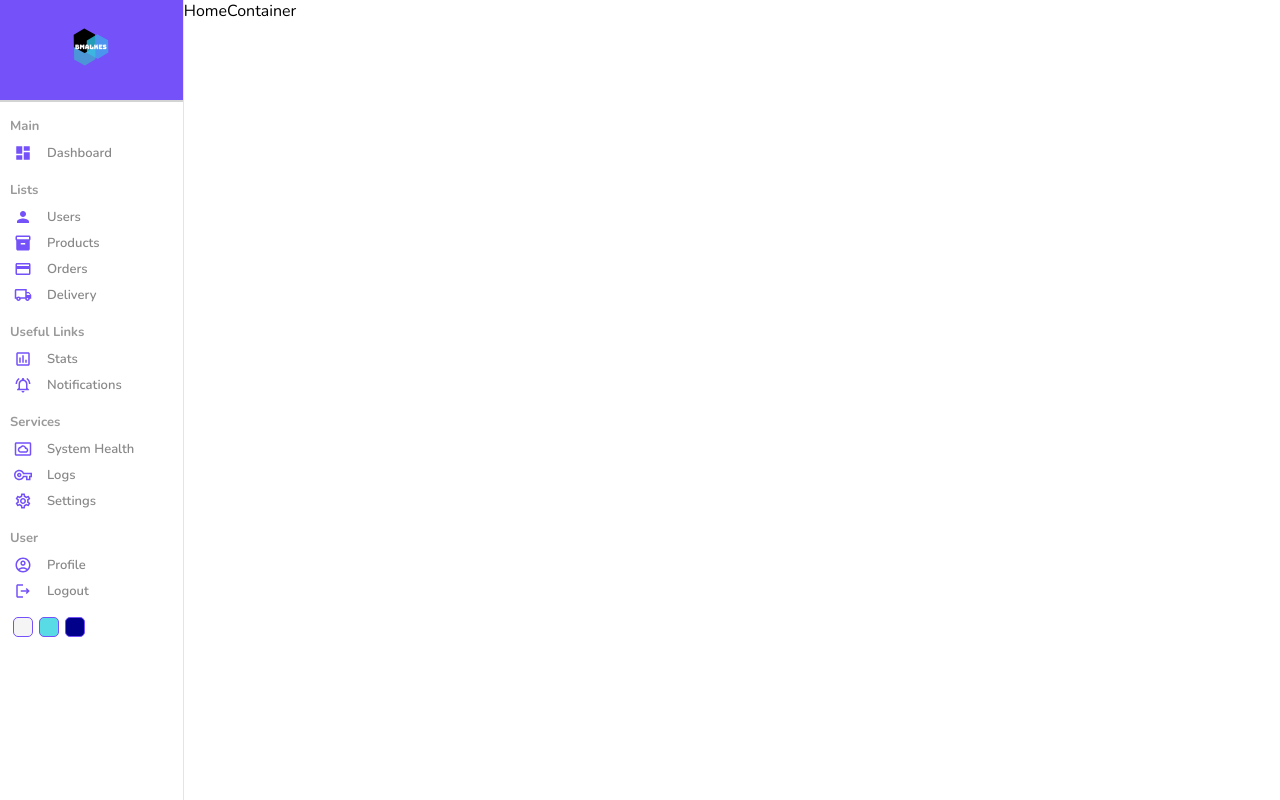
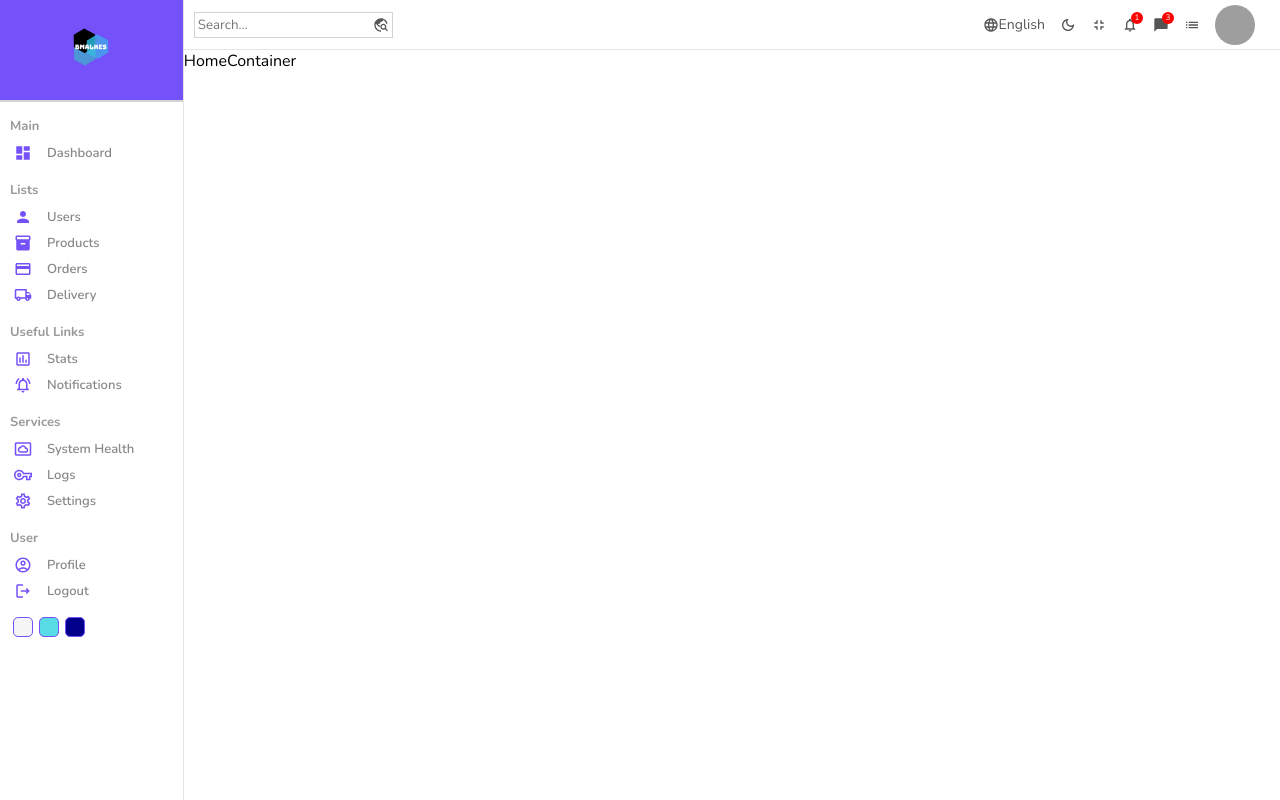
Before and after one commit to BmAlkes/react-admin-app, a React (Create React App) app: page / in a window 1280 px wide. Built offline with nearby package versions, Linux system fonts and the light colour scheme; grey boxes are pictures that could not be loaded.

Commit message:
feat:navbar

```diff
--- a/src/components/Navbar/Navbar.jsx
+++ b/src/components/Navbar/Navbar.jsx
@@ -1,10 +1,52 @@
 import React from "react";
 import "./Navbar.scss";
+import TravelExploreOutlinedIcon from "@mui/icons-material/TravelExploreOutlined";
+import LanguageOutlinedIcon from "@mui/icons-material/LanguageOutlined";
+import DarkModeOutlinedIcon from "@mui/icons-material/DarkModeOutlined";
+import FullscreenExitOutlinedIcon from "@mui/icons-material/FullscreenExitOutlined";
+import NotificationsNoneOutlinedIcon from "@mui/icons-material/NotificationsNoneOutlined";
+import ChatBubbleOutlinedIcon from "@mui/icons-material/ChatBubbleOutlined";
+import ListOutlinedIcon from "@mui/icons-material/ListOutlined";
 
 const Navbar = () => {
     return (
         <div className="navbar">
-            <div className="wrapper"></div>
+            <div className="wrapper">
+                <div className="search">
+                    <input type="text" placeholder="Search..." />
+                    <TravelExploreOutlinedIcon className="icon" />
+                </div>
+                <div className="items">
+                    <div className="item">
+                        <LanguageOutlinedIcon className="icon" />
+                        English
+                    </div>
+                    <div className="item">
+                        <DarkModeOutlinedIcon className="icon" />
+                    </div>
+                    <div className="item">
+                        <FullscreenExitOutlinedIcon className="icon" />
+                    </div>
+                    <div className="item">
+                        <NotificationsNoneOutlinedIcon className="icon" />
+                        <div className="counter">1</div>
+                    </div>
+                    <div className="item">
+                        <ChatBubbleOutlinedIcon className="icon" />
+                        <div className="counter">3</div>
+                    </div>
+                    <div className="item">
+                        <ListOutlinedIcon className="icon" />
+                    </div>
+                    <div className="item">
+                        <img
+                            src="https://images.unsplash.com/photo-1608889175123-8ee362201f81?ixlib=rb-1.2.1&ixid=MnwxMjA3fDB8MHxwaG90by1wYWdlfHx8fGVufDB8fHx8&auto=format&fit=crop&w=1480&q=80"
+                            alt=""
+                            className="avatar"
+                        />
+                    </div>
+                </div>
+            </div>
         </div>
     );
 };
--- a/src/components/Navbar/Navbar.scss
+++ b/src/components/Navbar/Navbar.scss
@@ -0,0 +1,62 @@
+.navbar {
+    height: 50px;
+    border-bottom: 0.5px solid rgb(231, 228, 228);
+    display: flex;
+    align-items: center;
+    font-size: 14px;
+    color: #555;
+    .wrapper {
+        padding: 10px;
+        display: flex;
+        align-items: center;
+        justify-content: space-between;
+        width: 100%;
+
+        .search {
+            display: flex;
+            align-items: center;
+            border: 0.5px solid lightgrey;
+            padding: 3px;
+            &::placeholder {
+                font-size: 12px;
+            }
+        }
+        input {
+            border: none;
+            outline: none;
+            background-color: transparent;
+        }
+        .items {
+            display: flex;
+            align-items: center;
+        }
+        .item {
+            display: flex;
+            align-items: center;
+            margin-right: 15px;
+            position: relative;
+        }
+        .icon {
+            font-size: 16px;
+        }
+        .avatar {
+            width: 40px;
+            height: 40px;
+            border-radius: 50%;
+        }
+        .counter {
+            width: 12px;
+            height: 12px;
+            background-color: red;
+            border-radius: 50%;
+            color: white;
+            display: flex;
+            align-items: center;
+            justify-content: center;
+            font-size: 8px;
+            position: absolute;
+            top: -5px;
+            right: -5px;
+        }
+    }
+}
```
